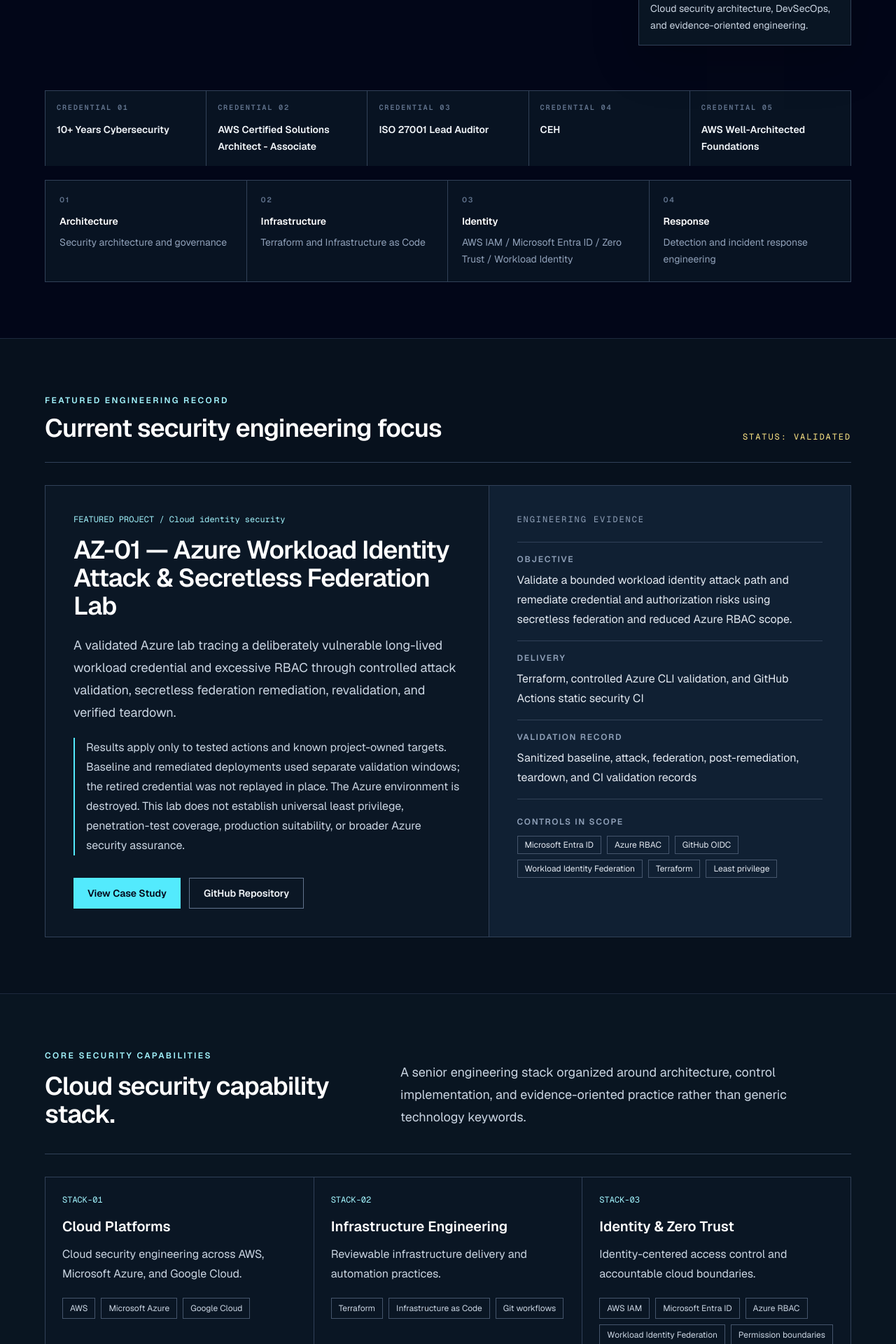
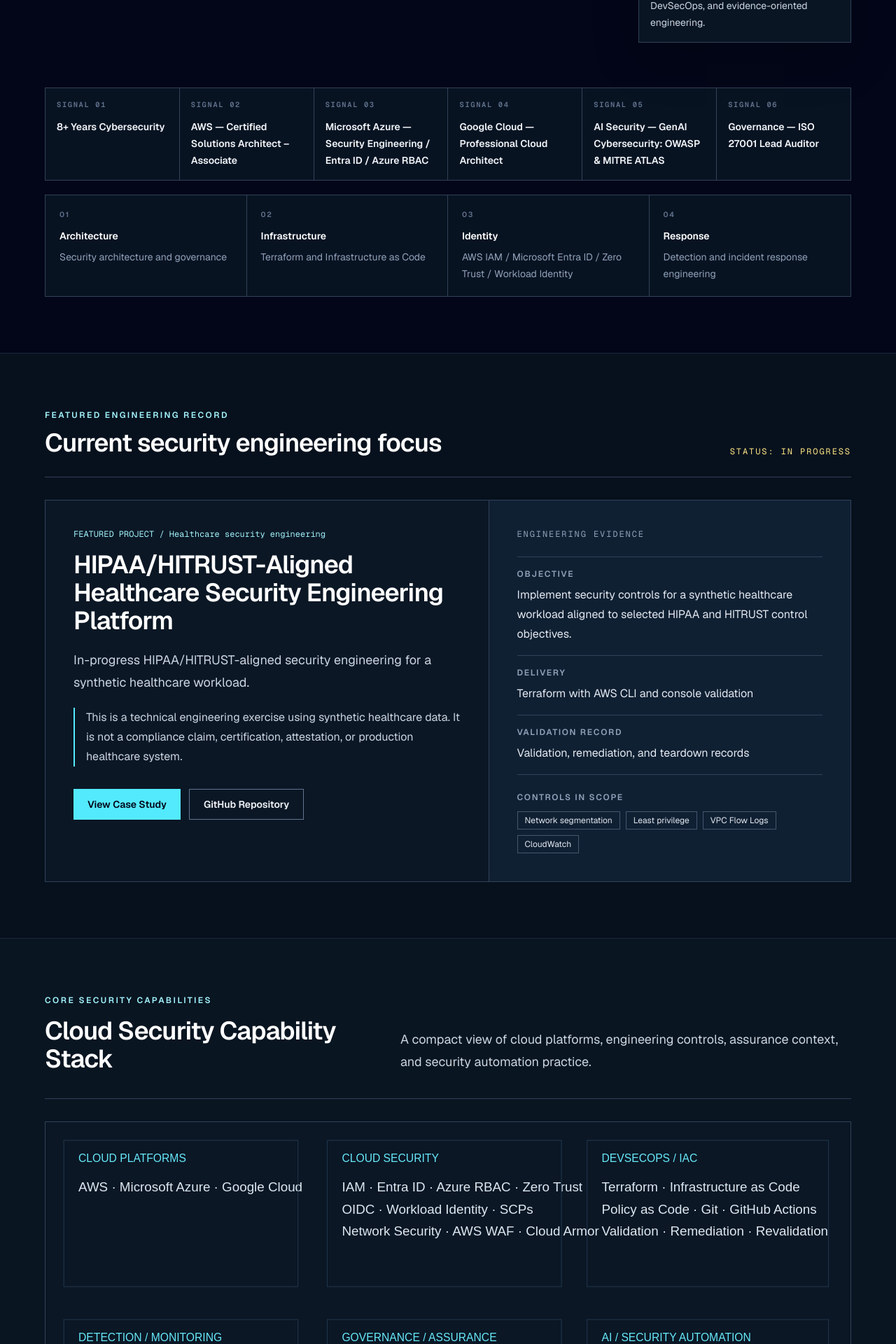
Before and after one commit to nagasesank/Nagasesank.github.io, a Next.js app: page / in a window 1280 px wide. Shown: the part 620-2540 px from the top of the page at 70% size. Built offline with nearby package versions, Linux system fonts and the light colour scheme.

Commit message:
feat(portfolio): refresh cloud profile and project domains

```diff
--- a/components/About.tsx
+++ b/components/About.tsx
@@ -22,7 +22,7 @@
           <div>
             <p className="text-xs font-semibold uppercase tracking-[0.2em] text-cyan-200">Engineering evidence</p>
             <h2 className="mt-4 text-3xl font-semibold tracking-tight text-white sm:text-4xl">Senior cloud security engineering, designed to be reviewed.</h2>
-            <p className="mt-5 max-w-xl text-lg leading-8 text-slate-300">With 10+ years in cybersecurity, the work centers on cloud security architecture, infrastructure automation, identity, governance, detection, and incident-response engineering. Supporting records emphasize practical controls, validation, and clear limits.</p>
+            <p className="mt-5 max-w-xl text-lg leading-8 text-slate-300">With 8+ years in cybersecurity, the work centers on cloud security architecture, infrastructure automation, identity, governance, detection, and incident-response engineering. Supporting records emphasize practical controls, validation, and clear limits.</p>
             <div className="mt-6 border-y border-slate-700 py-5">
               <p className="text-xs font-semibold uppercase tracking-[0.14em] text-slate-400">Engineering scope</p>
               <ul className="mt-4 grid gap-2 sm:grid-cols-2">
--- a/components/CoreSkills.tsx
+++ b/components/CoreSkills.tsx
@@ -1,38 +1,5 @@
-const capabilityStack = [
-  { domain: "Cloud Platforms", detail: "Cloud security engineering across AWS, Microsoft Azure, and Google Cloud.", practices: ["AWS", "Microsoft Azure", "Google Cloud"] },
-  { domain: "Infrastructure Engineering", detail: "Reviewable infrastructure delivery and automation practices.", practices: ["Terraform", "Infrastructure as Code", "Git workflows"] },
-  { domain: "Identity & Zero Trust", detail: "Identity-centered access control and accountable cloud boundaries.", practices: ["AWS IAM", "Microsoft Entra ID", "Azure RBAC", "Workload Identity Federation", "Permission boundaries", "SCPs", "Zero Trust"] },
-  { domain: "Detection & Incident Response", detail: "Detection requirements and response architecture with human review where needed.", practices: ["CloudTrail", "GuardDuty", "EventBridge", "Investigation"] },
-  { domain: "Application & Edge Security", detail: "Layer 7 protection and network security controls across cloud environments.", practices: ["AWS WAF", "Google Cloud Armor", "Network security"] },
-  { domain: "Security Architecture & Governance", detail: "Control boundaries, multi-account architecture, and framework-aware engineering context.", practices: ["Governance controls", "NIST", "ISO 27001", "HIPAA/HITRUST-aligned engineering", "PCI DSS", "SOC 2"] },
-  { domain: "Engineering Practice", detail: "Evidence-oriented delivery that distinguishes implementation, validation, and current state.", practices: ["DevSecOps", "Automation", "Controlled validation", "Remediation", "Revalidation", "Documentation"] },
-];
+import Image from "next/image";
 
 export default function CoreSkills() {
-  return (
-    <section id="capability-stack" aria-labelledby="capability-stack-heading" className="border-b border-slate-800 bg-[#091521] py-16 sm:py-20">
-      <div className="mx-auto max-w-screen-2xl px-5 sm:px-8 lg:px-16">
-        <div className="grid gap-8 border-b border-slate-700 pb-9 lg:grid-cols-[0.85fr_1.15fr] lg:items-end">
-          <div>
-            <p className="text-xs font-semibold uppercase tracking-[0.2em] text-cyan-200">Core security capabilities</p>
-            <h2 id="capability-stack-heading" className="mt-4 text-3xl font-semibold tracking-tight text-white sm:text-4xl">Cloud security capability stack.</h2>
-          </div>
-          <p className="max-w-2xl text-lg leading-8 text-slate-300">A senior engineering stack organized around architecture, control implementation, and evidence-oriented practice rather than generic technology keywords.</p>
-        </div>
-
-        <div className="mt-8 grid border-l border-t border-slate-700 sm:grid-cols-2 xl:grid-cols-3">
-          {capabilityStack.map((capability, index) => (
-            <article key={capability.domain} className="border-b border-r border-slate-700 bg-[#0b1725]/70 p-5 sm:p-6">
-              <p className="font-mono text-xs text-cyan-200">STACK-{String(index + 1).padStart(2, "0")}</p>
-              <h3 className="mt-4 text-xl font-semibold text-white">{capability.domain}</h3>
-              <p className="mt-3 leading-7 text-slate-300">{capability.detail}</p>
-              <ul className="mt-5 flex flex-wrap gap-2" aria-label={`${capability.domain} practices`}>
-                {capability.practices.map((practice) => <li key={practice} className="border border-slate-600 px-2.5 py-1 text-xs leading-5 text-slate-300">{practice}</li>)}
-              </ul>
-            </article>
-          ))}
-        </div>
-      </div>
-    </section>
-  );
+  return <section id="capability-stack" aria-labelledby="capability-stack-heading" className="border-b border-slate-800 bg-[#091521] py-16 sm:py-20"><div className="mx-auto max-w-screen-2xl px-5 sm:px-8 lg:px-16"><div className="grid gap-8 border-b border-slate-700 pb-9 lg:grid-cols-[.85fr_1.15fr] lg:items-end"><div><p className="text-xs font-semibold uppercase tracking-[.2em] text-cyan-200">Core security capabilities</p><h2 id="capability-stack-heading" className="mt-4 text-3xl font-semibold tracking-tight text-white sm:text-4xl">Cloud Security Capability Stack</h2></div><p className="max-w-2xl text-lg leading-8 text-slate-300">A compact view of cloud platforms, engineering controls, assurance context, and security automation practice.</p></div><div className="mt-8 overflow-hidden border border-slate-700 bg-[#0b1725]"><Image src="/images/cloud-security-capability-stack.svg" alt="Cloud security capability stack across platforms, security controls, DevSecOps, detection, governance, and AI security automation." width={1100} height={650} className="h-auto w-full" /></div></div></section>;
 }
--- a/components/FeaturedProject.tsx
+++ b/components/FeaturedProject.tsx
@@ -4,7 +4,7 @@
 import { publications } from "./publication-data";
 
 const featuredProject = portfolioProjects.find(
-  (project) => project.slug === "az-01-azure-workload-identity-security",
+  (project) => project.slug === "hipaa-hitrust-healthcare-security",
 );
 
 export default function FeaturedProject() {
--- a/components/Hero.tsx
+++ b/components/Hero.tsx
@@ -2,11 +2,12 @@
 import Link from "next/link";
 
 const credentials = [
-  "10+ Years Cybersecurity",
-  "AWS Certified Solutions Architect - Associate",
-  "ISO 27001 Lead Auditor",
-  "CEH",
-  "AWS Well-Architected Foundations",
+  "8+ Years Cybersecurity",
+  "AWS — Certified Solutions Architect – Associate",
+  "Microsoft Azure — Security Engineering / Entra ID / Azure RBAC",
+  "Google Cloud — Professional Cloud Architect",
+  "AI Security — GenAI Cybersecurity: OWASP & MITRE ATLAS",
+  "Governance — ISO 27001 Lead Auditor",
 ];
 
 const capabilitySignals = [
@@ -33,7 +34,7 @@
               Security Architecture <span aria-hidden="true">/</span> DevSecOps
             </p>
             <p className="mt-6 max-w-3xl text-lg leading-8 text-slate-300">
-              Senior cloud security engineering with 10+ years in cybersecurity,
+              Senior cloud security engineering with 8+ years in cybersecurity,
               across AWS, Microsoft Azure, and Google Cloud. Focused on Terraform, IAM, Zero Trust,
               detection, incident response, security automation, and governance.
             </p>
@@ -67,13 +68,13 @@
                 className="object-cover object-center"
               />
             </div>
-            <h2 id="identity-panel-heading" className="mt-5 text-xl font-semibold text-white">Security Architecture Console</h2>
-            <p className="mt-2 text-sm leading-6 text-slate-300">Cloud security architecture, DevSecOps, and evidence-oriented engineering.</p>
+            <h2 id="identity-panel-heading" className="mt-5 text-xl font-semibold text-white">Security Researcher</h2>
+            <p className="mt-2 text-sm leading-6 text-slate-300">Cloud security research, architecture, DevSecOps, and evidence-oriented engineering.</p>
           </aside>
         </div>
 
-        <ul aria-label="Professional credentials" className="mt-12 grid border-l border-t border-slate-700 bg-[#0b1725]/80 sm:grid-cols-2 lg:mt-16 lg:grid-cols-5">
-          {credentials.map((credential, index) => <li key={credential} className="border-b border-r border-slate-700 p-4 lg:border-b-0"><p className="font-mono text-[0.65rem] font-semibold uppercase tracking-[0.16em] text-slate-500">Credential {String(index + 1).padStart(2, "0")}</p><p className="mt-3 text-sm font-semibold leading-6 text-slate-100">{credential}</p></li>)}
+        <ul aria-label="Professional cloud and security signals" className="mt-12 grid border-l border-t border-slate-700 bg-[#0b1725]/80 sm:grid-cols-2 md:grid-cols-3 lg:mt-16 lg:grid-cols-6">
+          {credentials.map((credential, index) => <li key={credential} className="border-b border-r border-slate-700 p-4"><p className="font-mono text-[0.65rem] font-semibold uppercase tracking-[0.16em] text-slate-500">Signal {String(index + 1).padStart(2, "0")}</p><p className="mt-3 text-sm font-semibold leading-6 text-slate-100">{credential}</p></li>)}
         </ul>
 
         <div id="capabilities" aria-label="Core cloud security capabilities" className="mt-5 grid border border-slate-700 bg-[#0b1725]/80 sm:grid-cols-2 lg:grid-cols-4">
--- a/components/project-data.ts
+++ b/components/project-data.ts
@@ -2,6 +2,7 @@
   slug: string;
   title: string;
   category: string;
+  domain: "AWS" | "Azure" | "AI";
   objective: string;
   platforms: string[];
   controls: string[];
@@ -22,6 +23,7 @@
     slug: "multicloud-waf-platform",
     title: "Enterprise Multi-Cloud WAF Evaluation Platform",
     category: "Web application protection",
+    domain: "AWS",
     objective:
       "Compare equivalent AWS WAF and Google Cloud Armor deployments through reusable Terraform.",
     platforms: ["AWS", "Google Cloud"],
@@ -41,6 +43,7 @@
     slug: "ai-powered-polycloud-incident-response",
     title: "AI-Powered Polycloud Security Incident Response Platform",
     category: "Incident response automation",
+    domain: "AI",
     objective:
       "Prepare an AWS-first, AI-assisted incident response architecture for reviewable Terraform delivery.",
     platforms: ["AWS"],
@@ -61,6 +64,7 @@
     slug: "aws-zero-trust-org-lab",
     title: "AWS Multi-Account Zero-Trust Architecture Lab",
     category: "Cloud governance",
+    domain: "AWS",
     objective:
       "Design and validate a secure multi-account AWS landing zone with preventative and detective controls.",
     platforms: ["AWS", "AWS Organizations"],
@@ -80,6 +84,7 @@
     slug: "hipaa-hitrust-healthcare-security",
     title: "HIPAA/HITRUST-Aligned Healthcare Security Engineering Platform",
     category: "Healthcare security engineering",
+    domain: "AWS",
     objective:
       "Implement security controls for a synthetic healthcare workload aligned to selected HIPAA and HITRUST control objectives.",
     platforms: ["AWS", "Google Cloud"],
@@ -100,6 +105,7 @@
     slug: "az-01-azure-workload-identity-security",
     title: "AZ-01 — Azure Workload Identity Attack & Secretless Federation Lab",
     category: "Cloud identity security",
+    domain: "Azure",
     objective: "Validate a bounded workload identity attack path and remediate credential and authorization risks using secretless federation and reduced Azure RBAC scope.",
     platforms: ["Microsoft Azure", "Microsoft Entra ID", "GitHub Actions"],
     controls: ["Microsoft Entra ID", "Azure RBAC", "GitHub OIDC", "Workload Identity Federation", "Terraform", "Least privilege"],
@@ -118,17 +124,19 @@
     slug: "az-02-azure-enterprise-security-architecture",
     title: "AZ-02 — Azure Cloud Security Architecture Review & Controlled Remediation Lab",
     category: "Azure security architecture",
-    objective: "Develop an Azure cloud security architecture review and controlled remediation lab.",
-    platforms: ["Microsoft Azure"],
-    controls: [],
-    delivery: "In progress; delivery details pending publication",
-    evidence: "Validation evidence pending publication",
-    status: "In Progress",
-    summary: "An in-progress Azure cloud security architecture review and controlled remediation lab. Repository and engineering records are pending publication.",
-    architecture: "Architecture details are pending publication.",
-    implementation: "Implementation details and control scope are pending publication.",
-    validation: "No completed validation is claimed; validation methods and results are pending publication.",
-    limitations: "The repository is not publicly available. Implementation, controls, and validation evidence are not represented as complete.",
-    lifecycle: [],
+    domain: "Azure",
+    objective: "Assess an intentionally imperfect Azure environment, identify architecture and control gaps, implement selected remediations, validate outcomes, reassess residual risk, and complete controlled teardown.",
+    platforms: ["Microsoft Azure", "Microsoft Entra ID"],
+    controls: ["Azure Policy", "Azure RBAC", "Managed Identity", "Azure Firewall", "Private Endpoint", "Private DNS", "Azure Key Vault", "Azure Storage", "Log Analytics", "Microsoft Defender for Cloud", "Container Apps Authentication"],
+    delivery: "Evidence-driven assessment, controlled remediation, validation, residual-risk analysis, and documented teardown",
+    evidence: "Architecture review, risk register, controlled validation, remediation evidence, residual-risk assessment, cleanup verification, MCSB traceability, and multicloud architectural mapping",
+    status: "Validated",
+    repository: "https://github.com/nagasesank/AZ-02-azure-enterprise-security-architecture",
+    summary: "A bounded Azure cloud-security architecture assessment and controlled remediation lab covering governance, identity, network and private access, logging, workload authentication, residual risk, secure teardown, MCSB traceability, and multicloud architecture mapping.",
+    architecture: "Hub/spoke Azure lab with Azure Firewall, Container Apps, Storage, Key Vault, Azure Policy, Microsoft Entra identity, Azure RBAC, Private Endpoint/Private DNS, Log Analytics, and Defender for Cloud posture capabilities.",
+    implementation: "Selected remediations included resource-group Azure Policy guardrails, managed-identity privilege reduction, Storage and Key Vault private access, Key Vault audit logging, workload authentication, and documented network segmentation/inspection configuration.",
+    validation: "Evidence included controlled policy denial, authenticated/unauthenticated access checks, private-path reachability, audit-log queries, current-state revalidation, residual-risk reassessment, and scoped teardown verification.",
+    limitations: "Runtime Azure Firewall traversal and effective packet-path behavior were not proven. R-003 remains Open with residual risk Not assessed; R-010 remains Open at 9 — Medium. No successful Key Vault secret retrieval or Storage Blob data operation was proven; Storage private endpoint coverage was Blob only. Inherited permissions were not exhaustively assessed, granular application authorization was not implemented, and foundational CSPM did not represent full Defender workload protection. Project completion does not imply production readiness or compliance.",
+    lifecycle: ["Assessment", "Architecture Review", "Risk Identification", "Control Gap Analysis", "Target-State Design", "Implement", "Validate", "Controlled Failure", "Investigate", "Remediate", "Revalidate", "Residual Risk", "Roadmap", "Cleanup", "DevSecOps Design", "MCSB Mapping", "Multicloud Mapping", "Closeout"],
   },
 ];
```
Also changed, not shown: components/ProjectsGrid.tsx (+151 -35 lines), public/images/cloud-security-capability-stack.svg (added).
